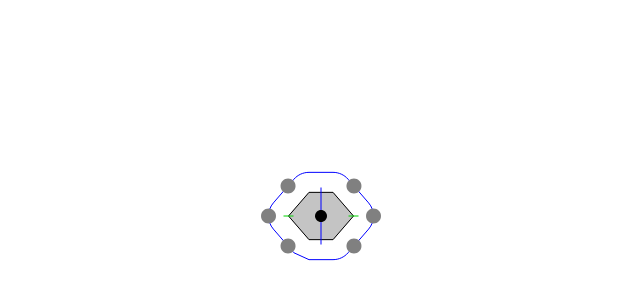
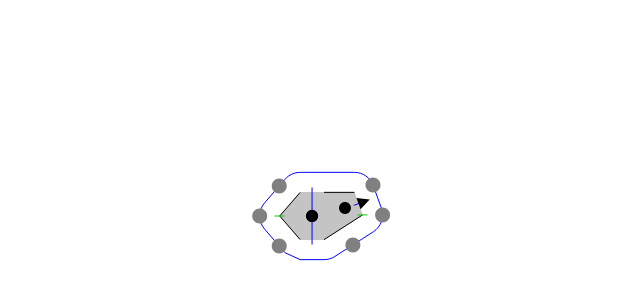
Before and after one commit to miwos/shape, a website built with Vite: page index.html in a window 1280 px wide. Shown: the part 184-484 px from the top of the page, without its empty margins (319-959 px from the left). Built offline with nearby package versions, Linux system fonts and the light colour scheme.

Commit message:
Create input and output for each `inout` marker

```diff
--- a/index.html
+++ b/index.html
@@ -21,15 +21,15 @@
       import { compileShape } from './src/index'
 
       const svg = `
-      <svg width="75" height="57" viewBox="0 0 75 57" fill="none" xmlns="http://www.w3.org/2000/svg">
-<g id="Transform">
-<path id="shape" d="M49.5 4.84628L70 28.5001L49.5 52.154L25.5 52.154L5 28.5001L25.5 4.84628H49.5Z" fill="#C4C4C4"/>
+      <svg width="93" height="57" viewBox="0 0 93 57" fill="none" xmlns="http://www.w3.org/2000/svg">
+<g id="TransformWith">
+<path id="shape" d="M79.8609 4.84628L88.0352 27.4102L49.5 52.154H25.65L5.14996 28.5001L25.65 4.84628H79.8609Z" fill="#C4C4C4"/>
+<path id="props" d="M0 28.5L10 28.5" stroke="#00D300"/>
+<path id="props_2" d="M92.9018 27.4109L82.9018 27.4109" stroke="#00D300"/>
+<path id="in" d="M79.2464 17.8386L88.6434 14.4184" stroke="#0000FF"/>
 <path id="inout" d="M37.5 57V0" stroke="#0000FF"/>
-<path id="props" d="M0 28.5L10 28.5" stroke="#00D300"/>
-<path id="props_2" d="M65 28.5L75 28.5" stroke="#00D300"/>
 </g>
 </svg>
-
 `
       // compileShape(svg, 'shape', document.querySelector('canvas'))
       console.log(compileShape(svg, 'shape', document.querySelector('canvas')))
--- a/src/index.ts
+++ b/src/index.ts
@@ -1,2 +1,4 @@
-export * from './inputsOutputs'
-export * from './shape'
+export type { ShapeInputOutput } from './inputsOutputs'
+export { compileShape } from './shape'
+export type { Shape } from './shape'
+export { perforatePath } from './utils'
--- a/src/inputsOutputs.ts
+++ b/src/inputsOutputs.ts
@@ -3,21 +3,22 @@ import { toXY } from './utils'
 
 export const markerRegExp = new RegExp(/^(inout|in|out)([_-].*)?$/)
 
-export interface InputOutput {
-  id: `${InputOutput['direction']}-${InputOutput['index']}`
+export interface ShapeInputOutput {
+  id: `${ShapeInputOutput['direction']}-${ShapeInputOutput['index']}`
   index: number
   direction: 'in' | 'out' | 'inout'
   angle: number
-  intersectionOffset: number | number[]
+  offset: number
   position: {
     touching?: Point
     inset: Point
   }
+  isInOut?: boolean
 }
 
 const validateMarker = (
   marker: paper.Path,
-  direction: InputOutput['direction'],
+  direction: ShapeInputOutput['direction'],
   intersectionsCount: number
 ) => {
   if (marker.segments.length !== 2) {
@@ -63,39 +64,37 @@ const getTouchingPosition = (
   intersection: paper.Point,
   shape: paper.Path
 ) => {
+  // We make sure that the icon is fitting on the shape and no gap is left. For
+  // curved shapes, we therefore need to push the icon into the shape a bit.
+  // We first determine where the bottom right corner of the icon would be.
   // @ts-ignore (wrong paper types)
-  const offset = vector.rotate(-90).multiply(6)
-  const p = intersection.add(offset)
-  const line = new Path.Line(p, p.add(vector.multiply(10)))
-  const touchingPoint = shape.getIntersections(line)[0].point
-  return touchingPoint.subtract(offset)
+  const iconBaseHalf = vector.rotate(-90).multiply(6)
+  const iconBaseRight = intersection.add(iconBaseHalf)
+  // Then we create a line at that position pointing into the shape.
+  const line = new Path.Line(
+    iconBaseRight.subtract(vector.multiply(10)),
+    iconBaseRight.add(vector.multiply(10))
+  )
+  // Where the line intersects with the shape tells us how much we have to push
+  // the icon into the shape.
+  const touchingPointRight = shape.getIntersections(line)[0].point
+  const touchingPointCenter = touchingPointRight.subtract(iconBaseHalf)
+  return touchingPointCenter
 }
 
 export const getInputsOutputs = (
   project: paper.Project,
   shape: paper.Path
-): Record<InputOutput['id'], InputOutput> => {
+): Record<ShapeInputOutput['id'], ShapeInputOutput> => {
   const markers = getMarkers(project)
   // Start with a one-based index to be consistent with lua.
   const indexes: Record<string, number> = { in: 1, out: 1 }
 
-  const inputsOutputs = Object.fromEntries(
-    markers.map((marker) => {
+  const inputsOutputs: Record<ShapeInputOutput['id'], ShapeInputOutput> = {}
+  for (const marker of markers) {
     const match = marker.name.match(markerRegExp)
-      const direction = match![1] as InputOutput['direction']
+    const direction = match![1] as ShapeInputOutput['direction']
 
-      // Todo: make this work for `inouts` in between other markers.
-      let index
-      if (direction === 'inout') {
-        index = indexes['in']
-        indexes['in']++
-        indexes['out']++
-      } else {
-        index = indexes[direction]
-        indexes[direction]++
-      }
-
-      const id = `${direction}-${index}` as InputOutput['id']
     const markerIntersections = shape.getIntersections(marker)
     const { length } = markerIntersections
     const { firstSegment, lastSegment } = marker
@@ -104,36 +103,45 @@ export const getInputsOutputs = (
     if (error) throw new Error(error)
 
     const vector = firstSegment.point.subtract(lastSegment.point).normalize()
-      const angle = +vector.angle.toFixed(2)
-      let position: InputOutput['position']
-      let intersectionOffset
+    const markerAngle = +vector.angle.toFixed(2)
 
     if (direction === 'inout') {
+      // A marker with direction `inout` is basically a way to add a special
+      // input and output that share the same position. So for each `inout`
+      // we add an input and and output.
       const a = markerIntersections[0].point
       const b = markerIntersections[length - 1].point
-        intersectionOffset = [shape.getOffsetOf(a), shape.getOffsetOf(b)]
-        position = { inset: toXY(a.add(b.subtract(a).multiply(0.5))) }
+      const position = { inset: toXY(a.add(b.subtract(a).multiply(0.5))) }
+      const isInOut = true
+
+      let index = indexes['in']++
+      let id = `in-${index}` as ShapeInputOutput['id']
+      let offset = shape.getOffsetOf(b)
+      let angle = markerAngle + 180
+      const input = { id, index, direction, position, angle, offset, isInOut }
+
+      index = indexes['out']++
+      id = `out-${index}` as ShapeInputOutput['id']
+      offset = shape.getOffsetOf(a)
+      angle = markerAngle
+      const output = { id, index, direction, position, angle, offset, isInOut }
+
+      inputsOutputs[input.id] = input
+      inputsOutputs[output.id] = output
     } else {
+      const index = indexes[direction]++
+      const id = `${direction}-${index}` as ShapeInputOutput['id']
       const { point } = markerIntersections[0]
-        intersectionOffset = shape.getOffsetOf(point)
-
-        position = {
+      const offset = shape.getOffsetOf(point)
+      const position = {
         inset: toXY(getInsetPosition(vector, point)),
         touching: toXY(getTouchingPosition(vector, point, shape)),
       }
+      const angle = markerAngle
+
+      inputsOutputs[id] = { id, index, direction, angle, offset, position }
     }
-
-      const inputOutput = {
-        id,
-        index,
-        direction,
-        angle,
-        intersectionOffset,
-        position,
   }
-      return [id, inputOutput]
-    })
-  )
 
   return inputsOutputs
 }
```
Lines whose indentation alone changed are shown as unchanged.
